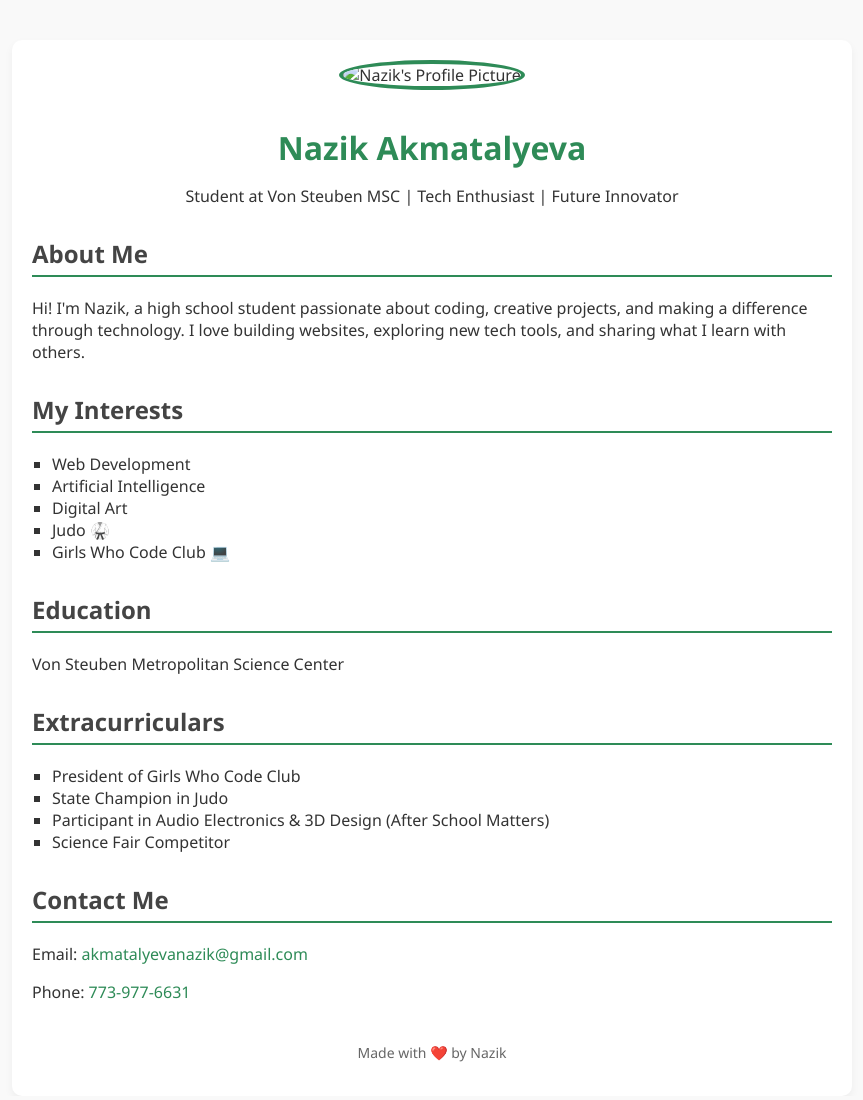
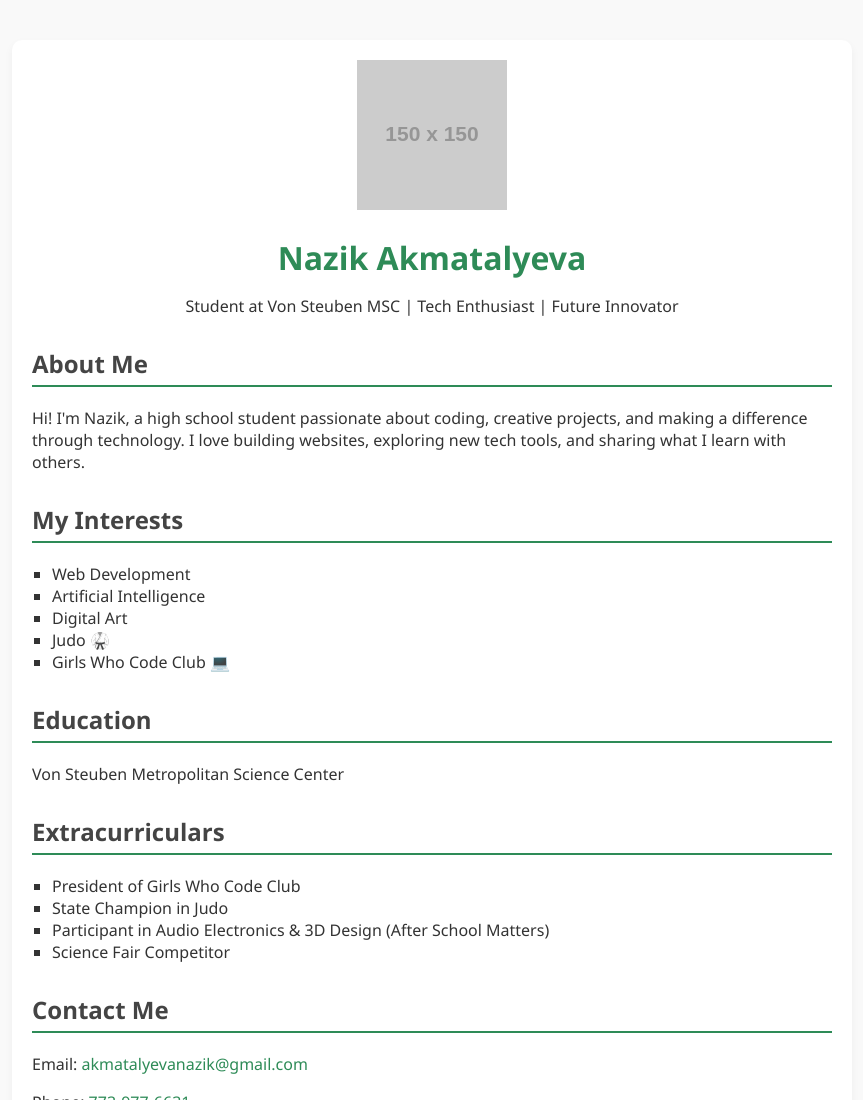
Before and after one commit to example640/example640.github.io, a plain HTML site: page index.html in a window 1280 px wide. Shown: the top 1100 px of the page, without its empty margins (208-1071 px from the left). Drawn offline with Linux system fonts and the light colour scheme; placeholder pictures from the web are drawn by us.

Commit message:
index.html

```diff
--- a/index.html
+++ b/index.html
@@ -8,7 +8,7 @@
 <body>
     <div class="container">
         <header>
-            <img src="profile.jpg" alt="Nazik's Profile Picture" class="profile-pic">
+            <img src="https://via.placeholder.com/150">
             <h1>Nazik Akmatalyeva</h1>
             <p>Student at Von Steuben MSC | Tech Enthusiast | Future Innovator</p>
         </header>
```
